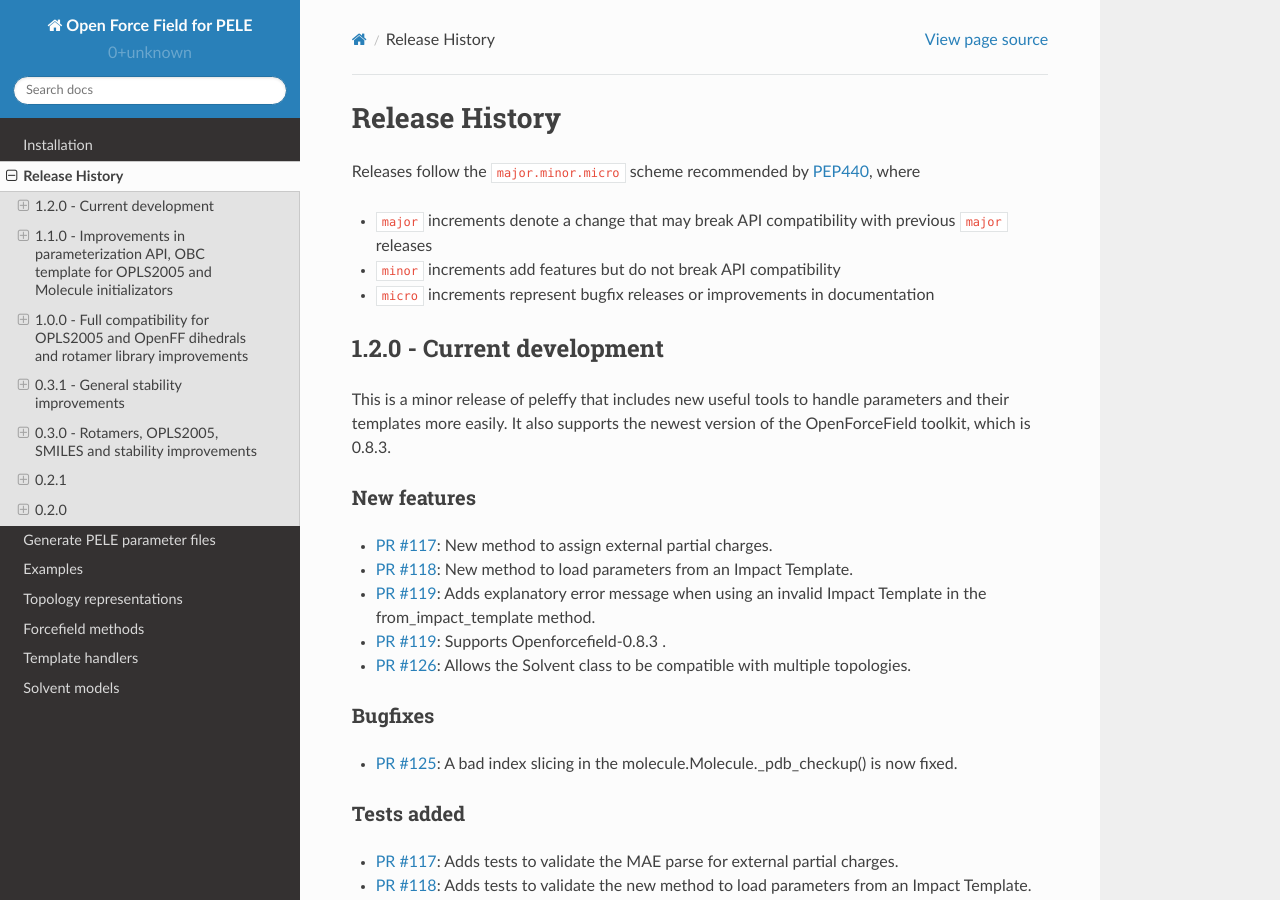
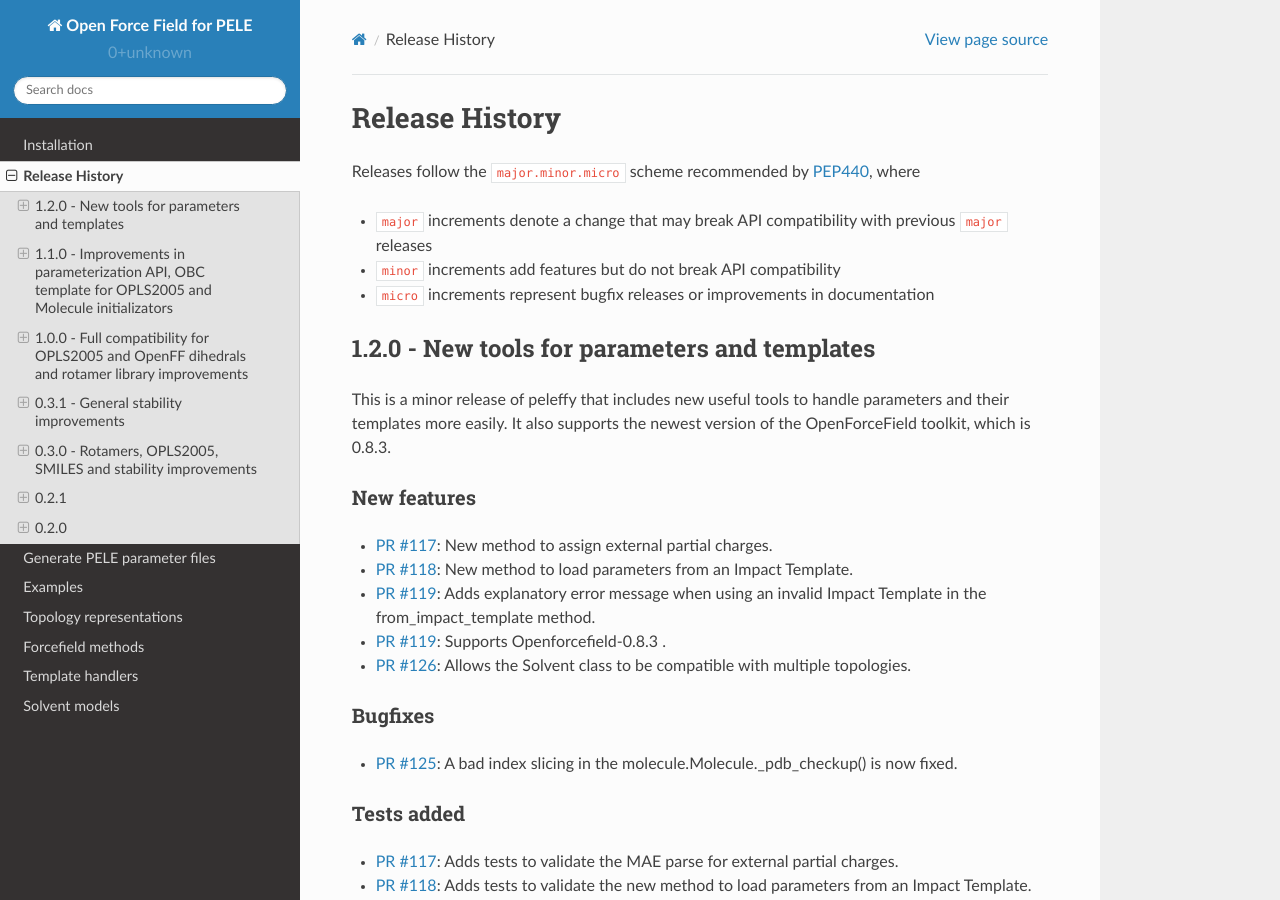
Before and after one commit to martimunicoy/peleffy, a Sphinx documentation site: the page built from docs/releasehistory.rst, in a window 1280 px wide and 900 px high. Built offline with Sphinx 7.4.7 and the Read the Docs theme 2.0.0, drawn with Linux system fonts in a browser that asks for light colours.

Commit message:
Update releasehistory.rst

```diff
--- a/docs/releasehistory.rst
+++ b/docs/releasehistory.rst
@@ -7,8 +7,8 @@ Releases follow the ``major.minor.micro`` scheme recommended by `PEP440 <https:/
 * ``minor`` increments add features but do not break API compatibility
 * ``micro`` increments represent bugfix releases or improvements in documentation
 
-1.2.0 - Current development
----------------------------
+1.2.0 - New tools for parameters and templates
+----------------------------------------------
 
 This is a minor release of peleffy that includes new useful tools to handle parameters and their templates more easily. It also supports the newest version of the OpenForceField toolkit, which is 0.8.3.
 
```
